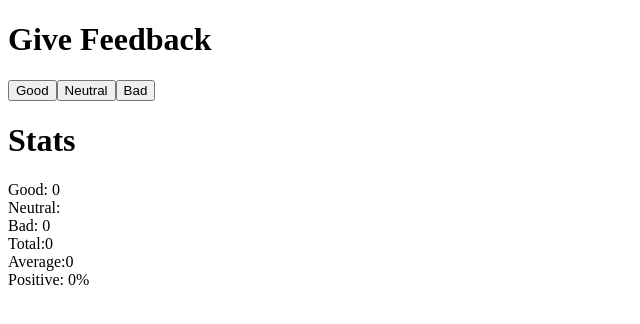
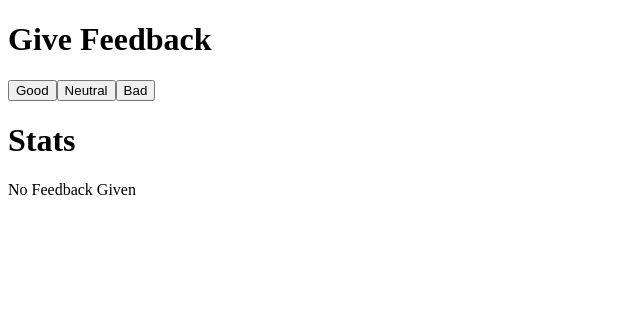
Before and after one commit to patrickrooney09/fsoex1.6-1.14, a React (Vite) app: page / in a window 1280 px wide. Shown: the top 324 px of the page, without its empty margins (0-640 px from the left). Built offline with nearby package versions, Linux system fonts and the light colour scheme.

Commit message:
1.9 complete- displaying no feedback given if there are no button clicks

```diff
--- a/src/Statistics.jsx
+++ b/src/Statistics.jsx
@@ -6,6 +6,9 @@ function Statistics(props) {
   return (
     <div>
       <h1>Stats</h1>
+      {total === 0 ? (
+        <div>No Feedback Given</div>
+      ) : (
         <div>
           <div>Good: {good}</div>
           <div>Neutral: {neutral}</div>
@@ -15,6 +18,7 @@ function Statistics(props) {
           <div>Average:{average}</div>
           <div>Positive: {positive}%</div>
         </div>
+      )}
     </div>
   );
 }
```
Lines whose indentation alone changed are shown as unchanged.
